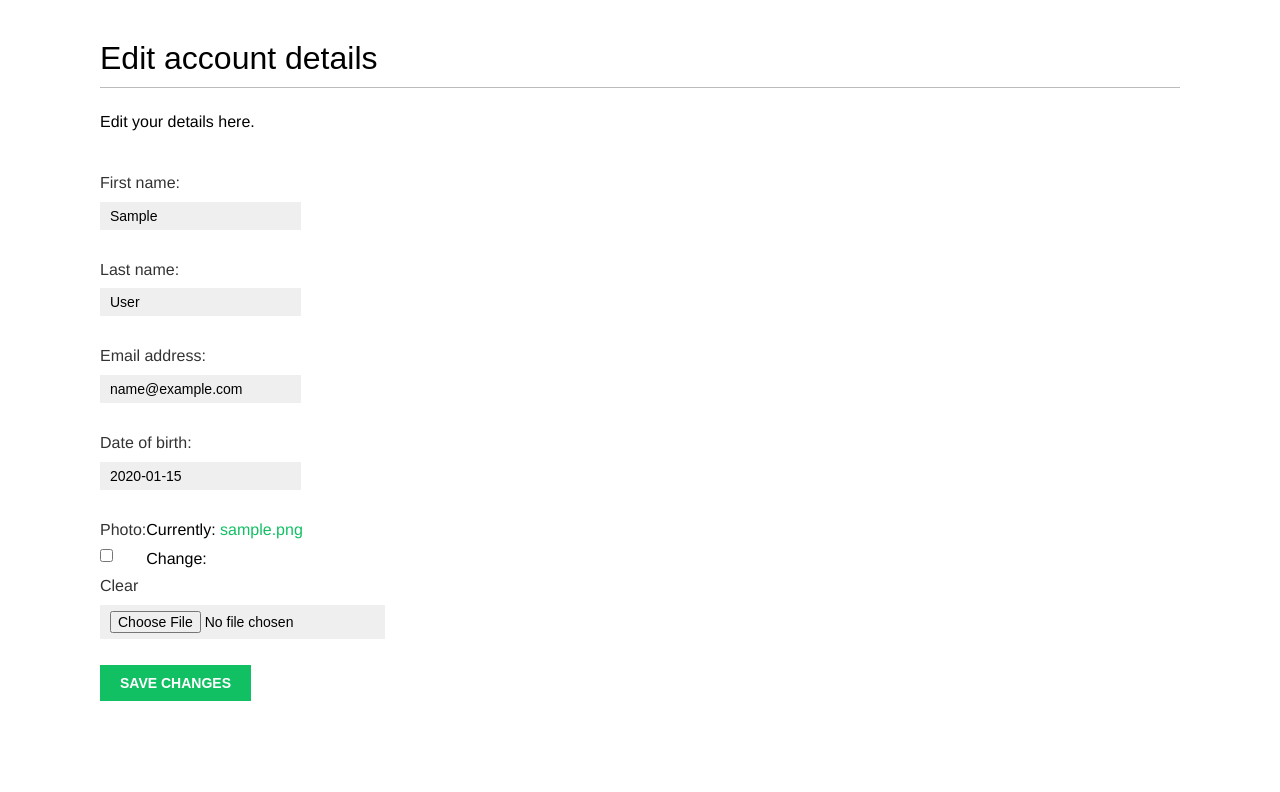
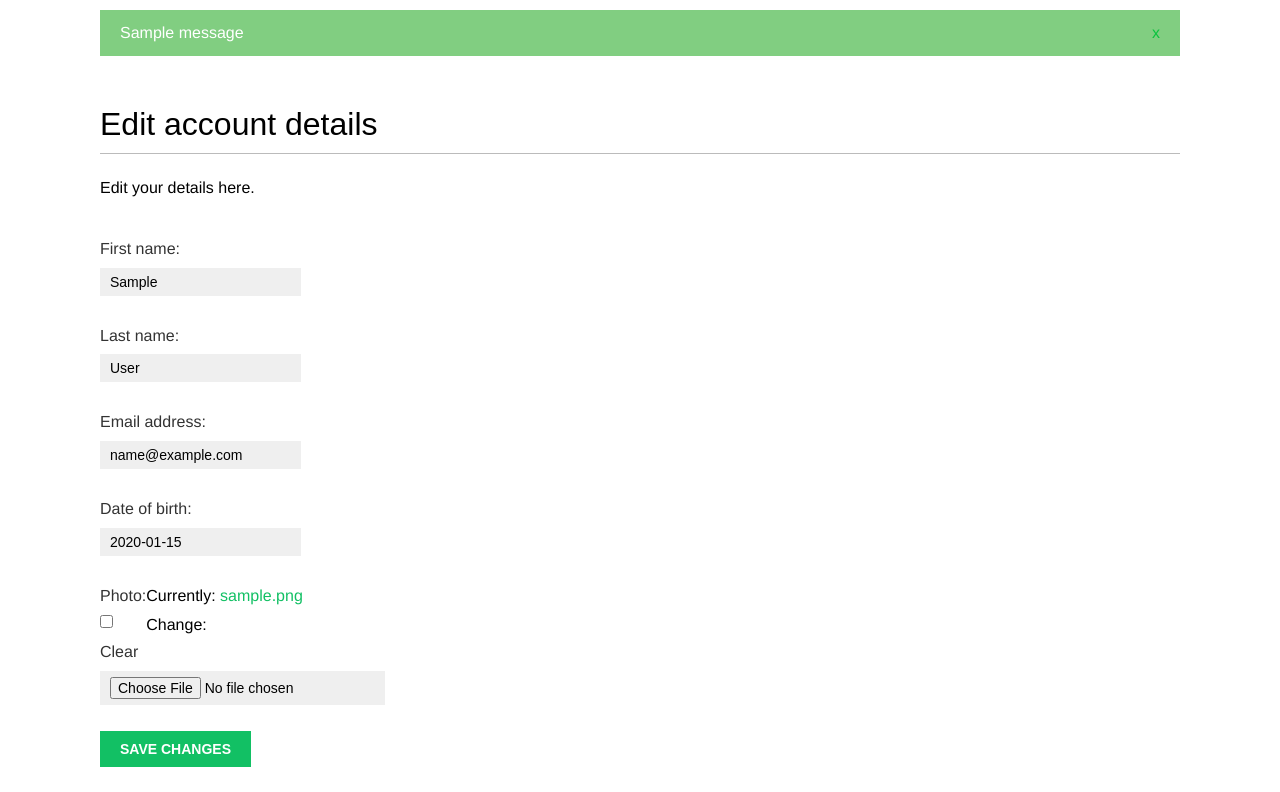
Before and after one commit to parradam/bookmarks-example-app, a Django app: page /account/edit/ in a window 1280 px wide. Shown: the part 48-840 px from the top of the page. Before the commit the page ends 749 px from the top, so only its background shows below. Run offline with Django 5.2, Linux system fonts and the light colour scheme; a user stored in the database is signed in; tables that the repository leaves empty hold one stand-in row (values such as "Sample post"); one stand-in notice (Sample message) is shown; some web fonts are replaced.

Commit message:
Add success, error messages to edit profile

```diff
--- a/bookmarks/account/templates/base.html
+++ b/bookmarks/account/templates/base.html
@@ -35,6 +35,16 @@
                 {% endif %}
             </span>
         </div>
+        {% if messages %}
+            <ul class="messages">
+                {% for message in messages %}
+                    <li class="{{ message.tags }}">
+                        {{ message|safe }}
+                        <a href="#" class="close">x</a>
+                    </li>
+                {% endfor %}
+            </ul>
+        {% endif %}
         <div id="content">
             {% block content %}
             {% endblock %}
--- a/bookmarks/account/views.py
+++ b/bookmarks/account/views.py
@@ -1,3 +1,4 @@
+from django.contrib import messages
 from django.contrib.auth.decorators import login_required
 from django.shortcuts import render
 from .forms import UserRegistrationForm, UserEditForm, ProfileEditForm
@@ -26,6 +27,15 @@ def edit(request):
         if user_form.is_valid() and profile_form.is_valid():
             user_form.save()
             profile_form.save()
+            messages.success(
+                request,
+                'Profile updated'
+            )
+        else:
+            messages.error(
+                request,
+                'Error updating profile'
+            )
     else:
         user_form = UserEditForm(instance=request.user)
         profile_form = ProfileEditForm(instance=request.user.profile)
```
